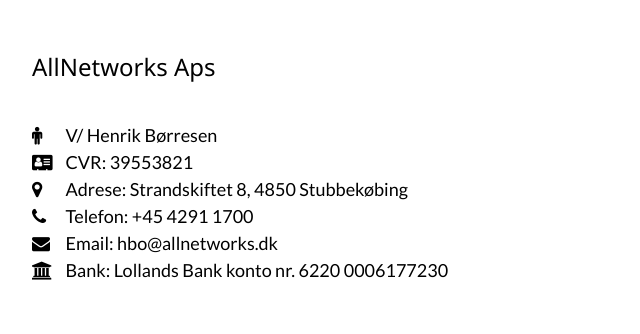
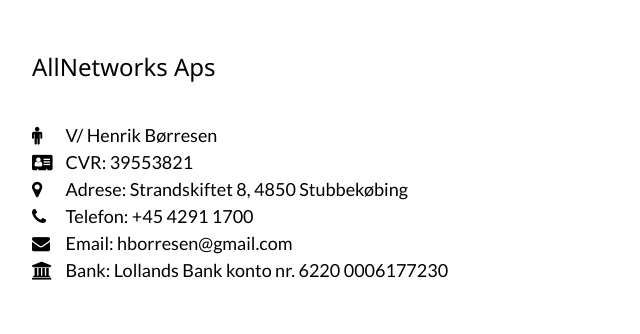
Before and after one commit to hborresen/hborresen.github.io, a plain HTML site: page index.html in a window 1280 px wide. Shown: the part 868-1202 px from the top of the page, 224-864 px from the left. Drawn offline with nearby package versions, Linux system fonts and the light colour scheme.

Commit message:
updated mail

```diff
--- a/index.html
+++ b/index.html
@@ -73,7 +73,7 @@
         <i class="fa fa-address-card" style="width:30px"></i> CVR: 39553821 <br>
         <i class="fa fa-map-marker" style="width:30px"></i> Adrese: Strandskiftet 8, 4850 Stubbekøbing<br>
         <i class="fa fa-phone" style="width:30px"></i> Telefon: +45 4291 1700<br>
-        <i class="fa fa-envelope" style="width:30px"> </i> Email: hbo@allnetworks.dk<br>
+        <i class="fa fa-envelope" style="width:30px"> </i> Email: hborresen@gmail.com<br>
         <i class="fa fa-bank" style="width:30px"> </i> Bank: Lollands Bank konto nr. 6220 0006177230<br>
       </div>
     </div>
```
